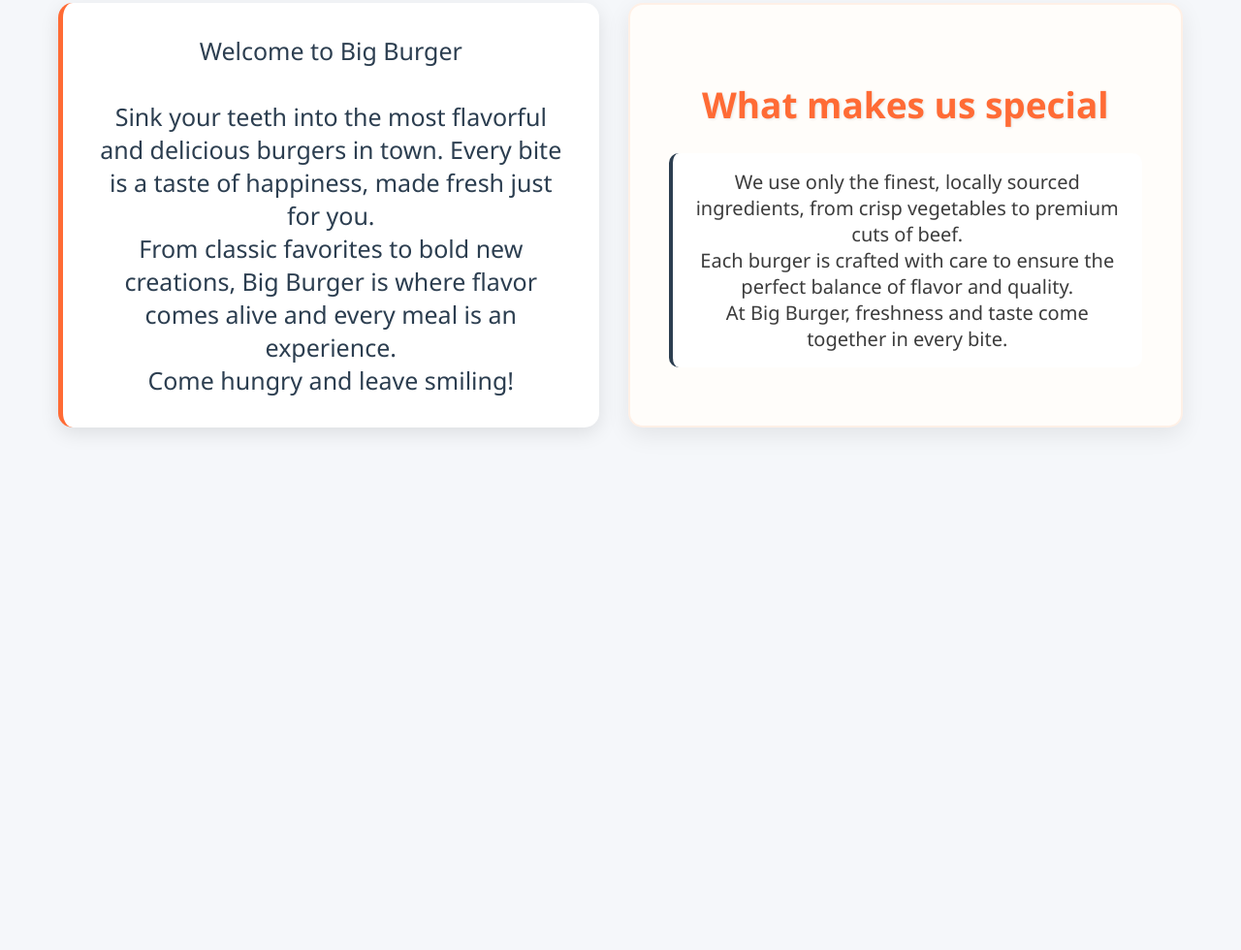
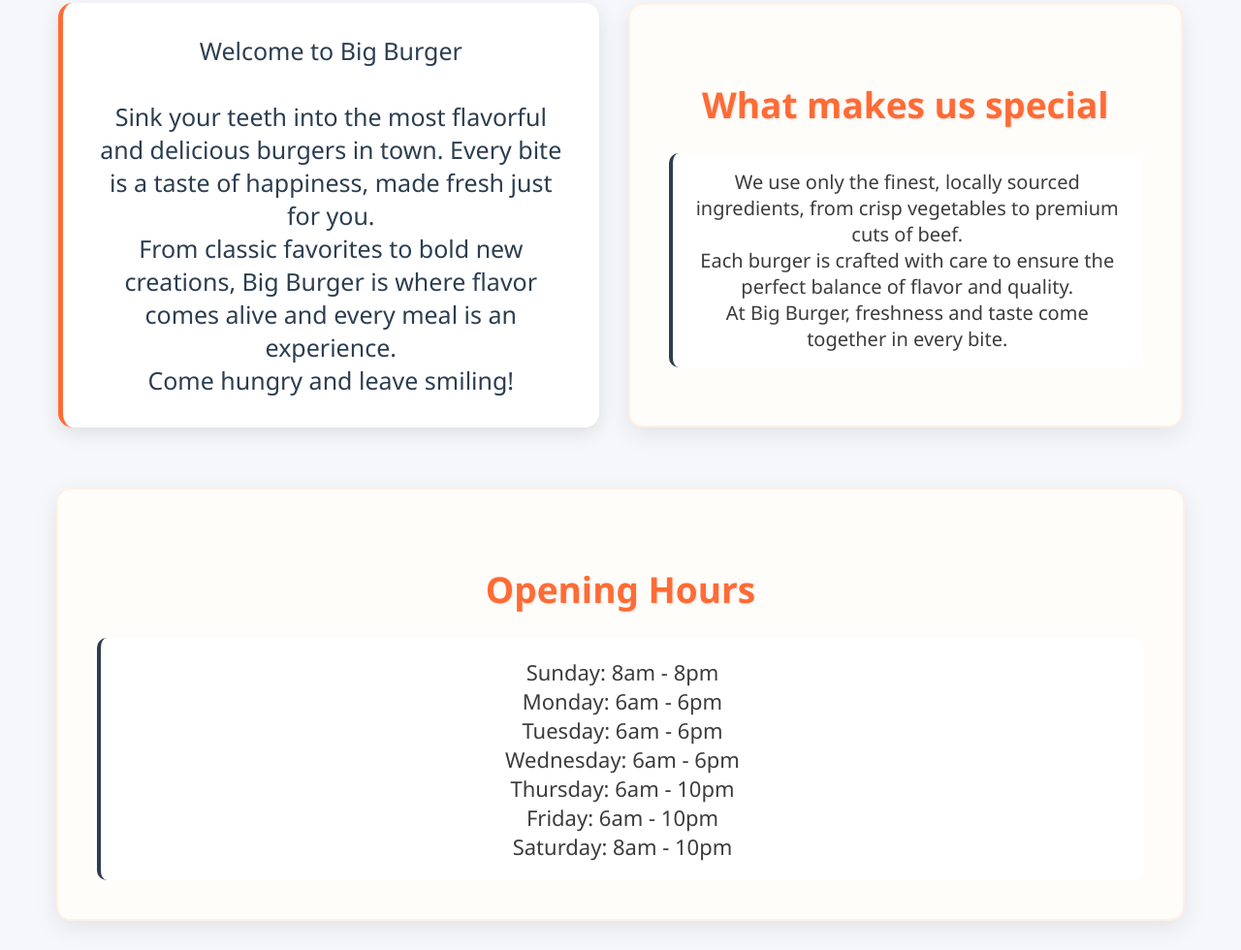
Before and after one commit to Basliel-Sisay/Restaurant-Page, a website built with webpack: page src/temp.html in a window 1280 px wide. Shown: the part 811-1791 px from the top of the page at 97% size. Before the commit the page ends 1314 px from the top, so only its background shows below. Built offline with nearby package versions, Linux system fonts and the light colour scheme.

Commit message:
Added hour property to homepage of the restaurant

```diff
--- a/src/home.js
+++ b/src/home.js
@@ -26,8 +26,19 @@
     featuresContainer.appendChild(feature);
     textContentContainer.appendChild(welcome);
     textContentContainer.appendChild(featuresContainer);
+    const hoursContainer = document.createElement('div');
+    hoursContainer.className = 'hours-container';
+    const hourTitle = document.createElement('h3');
+    hourTitle.className = 'hours-title';
+    hourTitle.textContent = 'Opening Hours';
+    const hours = document.createElement('p');
+    hours.className = 'hours-text';
+    hours.innerHTML = 'Sunday: 8am - 8pm<br>Monday: 6am - 6pm<br>Tuesday: 6am - 6pm<br>Wednesday: 6am - 6pm<br>Thursday: 6am - 10pm<br>Friday: 6am - 10pm<br>Saturday: 8am - 10pm';
+    hoursContainer.appendChild(hourTitle);
+    hoursContainer.appendChild(hours);
     homepageMain.appendChild(head);
     homepageMain.appendChild(image);
     homepageMain.appendChild(textContentContainer);
+    homepageMain.appendChild(hoursContainer);
     content.appendChild(homepageMain);
 }
--- a/src/style.css
+++ b/src/style.css
@@ -235,3 +235,31 @@
     font-size: 18px;
     margin: 0;
 }
+.hours-container{
+    background: rgb(255, 253, 250);
+    border-radius: 15px;
+    padding: 40px;
+    margin: 0 auto;
+    max-width: 1100px;
+    width: 90%;
+    box-shadow: 0 8px 25px rgba(0, 0, 0, 0.08);
+    border: 2px solid rgb(255, 240, 230);
+    text-align: center;
+}
+.hours-title{
+    color: rgb(255, 107, 53);
+    font-size: 37px;
+    text-align: center;
+    margin-bottom: 25px;
+    text-shadow: 1px 1px 3px rgba(0, 0, 0, 0.1);
+}
+.hours-text{
+    color: rgb(60, 60, 60);
+    font-size: 22px;
+    text-align: center;
+    margin: 0;
+    padding: 20px;
+    background: rgb(255, 255, 255);
+    border-radius: 10px;
+    border-left: 4px solid rgb(44, 62, 80);
+}
```
